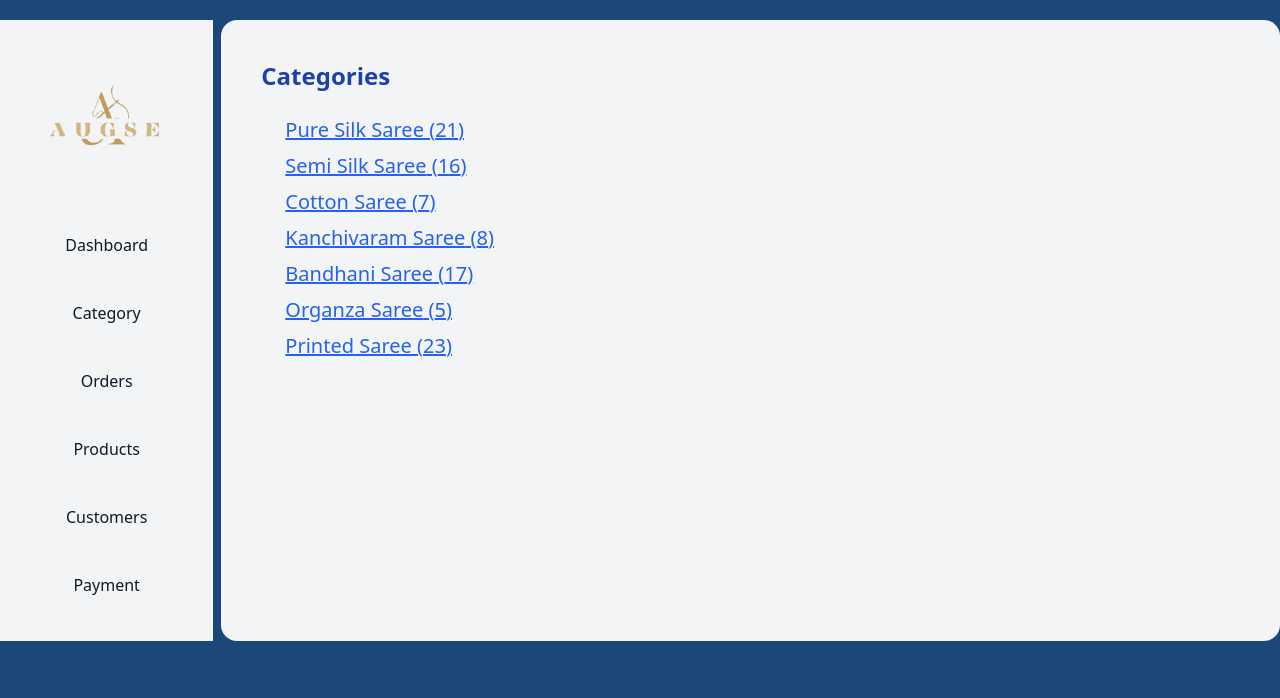
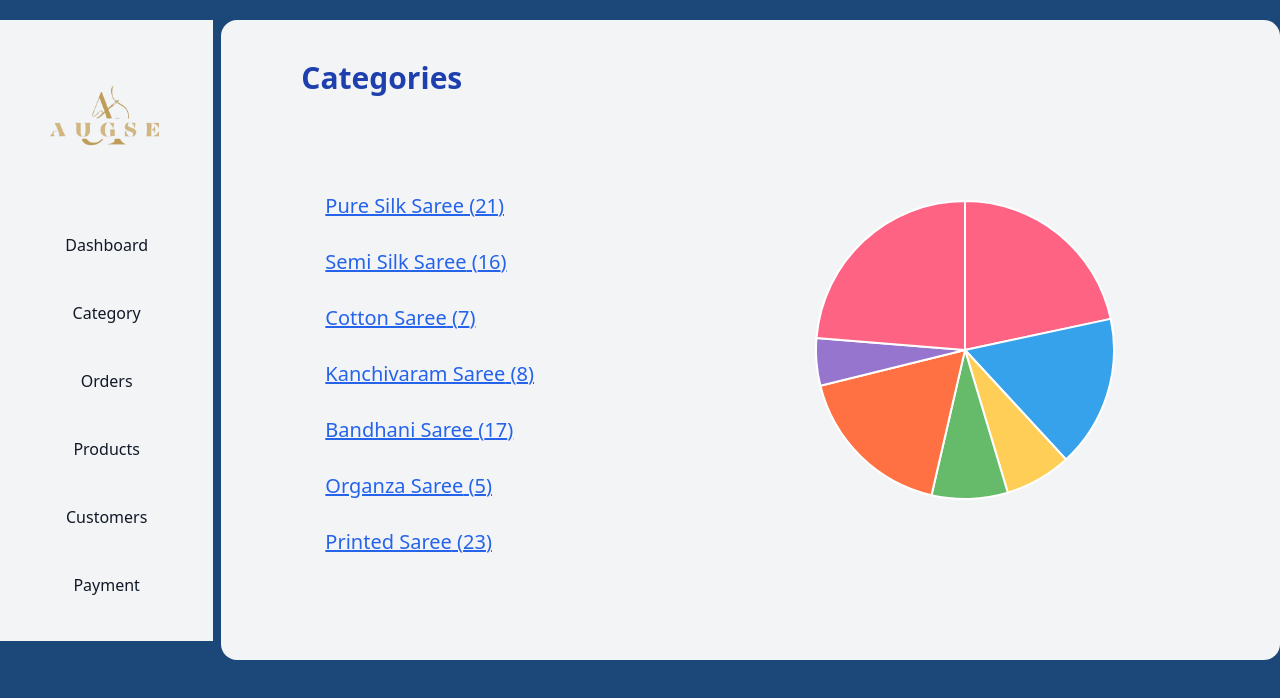
Before and after one commit to braceletProductions/augse-dashboard, a Next.js app: page /category/categories in a window 1280 px wide. Shown: the top 698 px of the page. Built offline with nearby package versions, Linux system fonts and the light colour scheme.

Commit message:
fixed layout

```diff
--- a/src/pages/category/categories.jsx
+++ b/src/pages/category/categories.jsx
@@ -1,103 +1,79 @@
 import Sidebar from "@/components/Sidebar";
 import React from "react";
-import { Doughnut, Bar } from "react-chartjs-2";
+import { Pie } from "react-chartjs-2";
 import categoryData from "@/tempData/categoryData";
-import orderData from "@/tempData/orderData";
-import doughnutData from "@/tempData/dougnutData";
-import barData from "@/tempData/barData";
+
 import Link from "next/link";
 
-import {
-  Chart as ChartJS,
-  CategoryScale,
-  LinearScale,
-  Title,
-  Tooltip,
-  Legend,
-  BarElement,
-} from "chart.js";
+const Categories = () => {
+  // Extracting category names and counts from categoryData
+  const categoryNames = categoryData.map((category) => category.category);
+  const categoryCounts = categoryData.map((category) => category.count);
 
-ChartJS.register(
-  CategoryScale,
-  LinearScale,
-  Title,
-  Tooltip,
-  Legend,
-  BarElement
-);
-
-const calculatePercentage = (value, total) =>
-  ((value / total) * 100).toFixed(2);
-
-const Orders = () => {
-  const totalOrders =
-    orderData.canceled +
-    orderData.returned +
-    orderData.delivered +
-    orderData.shipped +
-    orderData.pending;
-
-  const doughnutOptions = {
-    plugins: {
-      tooltip: {
-        callbacks: {
-          label: (context) => {
-            const value = context.raw;
-            const percentage = calculatePercentage(value, totalOrders);
-            const label = context.label || "";
-            return `${label}: ${value} (${percentage}%)`;
+  // Data for the pie chart
+  const pieChartData = {
+    labels: categoryNames,
+    datasets: [
+      {
+        data: categoryCounts,
+        backgroundColor: [
+          "#FF6384",
+          "#36A2EB",
+          "#FFCE56",
+          "#66BB6A",
+          "#FF7043",
+          "#9575CD",
+        ], // You can customize the colors here
+        hoverBackgroundColor: [
+          "#FF6384",
+          "#36A2EB",
+          "#FFCE56",
+          "#66BB6A",
+          "#FF7043",
+          "#9575CD",
+        ],
       },
-          title: () => null, // Remove the default title (category label)
-        },
-      },
-    },
-    cutout: "55%",
-    responsive: true,
-  };
-
-  const barOptions = {
-    scales: {
-      x: {
-        grid: {
-          display: false,
-        },
-      },
-      y: {
-        beginAtZero: true,
-        suggestedMax: 25,
-        tricks: {
-          stepSize: 5,
-        },
-      },
-    },
+    ],
   };
 
   return (
     <div className="flex mt-5">
       <Sidebar />
 
-      <div className="flex-grow bg-gray-100  ml-2 rounded-2xl pr-10 pl-10 pt-10 relative">
-        <h1 className="text-blue-800 font-bold  text-2xl">Categories</h1>
+      <div className="flex flex-grow">
+        <div className="w-full bg-gray-100 ml-2 rounded-2xl pr-10 pl-10 pt-10">
+          <div className="flex flex-col h-full">
+            <h1 className="text-blue-800 ml-10 font-bold text-3xl mb-4">
+              Categories
+            </h1>
+
             {/* Display product names and counts */}
-        <div className="text-blue-400 text-xl p-6 rounded-xl mb-6">
-          <ul>
+            <div className="w-full h-full flex  p-10 mb-10">
+              <div className="w-1/2 mt-4 mr-10">
                 {categoryData.map((category) => (
-              <li key={category.categoryId} className="mb-2">
-                <Link
-                  href={`/product/${category.categoryId}`} // Adjust the link based on your route
-                  passHref
+                  <div
+                    key={category.categoryId}
+                    className="text-blue-400 text-xl m-5 p-1 rounded-xl"
                   >
+                    <Link href={`/category/category`} passHref>
                       <p className="text-blue-600 hover:text-blue-900 underline">
                         {category.category} ({category.count})
                       </p>
                     </Link>
-              </li>
+                  </div>
                 ))}
-          </ul>
+              </div>
+
+              {/* Display the pie chart */}
+              <div className="text-blue-400 text-xl p-6 mt-6 rounded-xl mb-6">
+                <Pie data={pieChartData} />
+              </div>
+            </div>
+          </div>
         </div>
       </div>
     </div>
   );
 };
 
-export default Orders;
+export default Categories;
```
Lines whose indentation alone changed are shown as unchanged.
